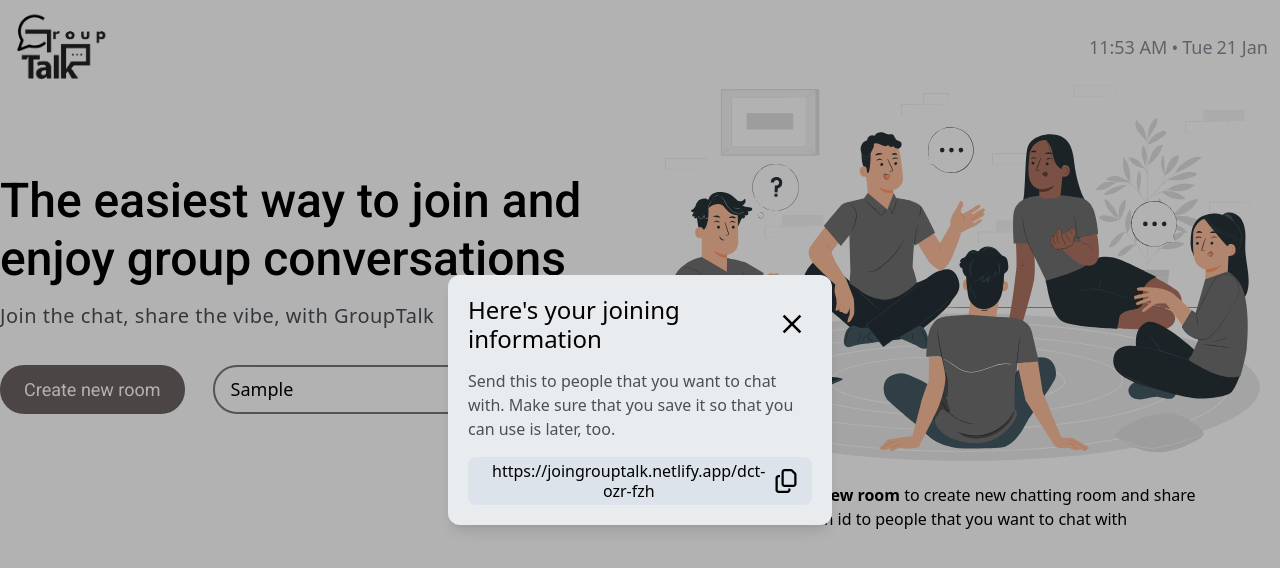
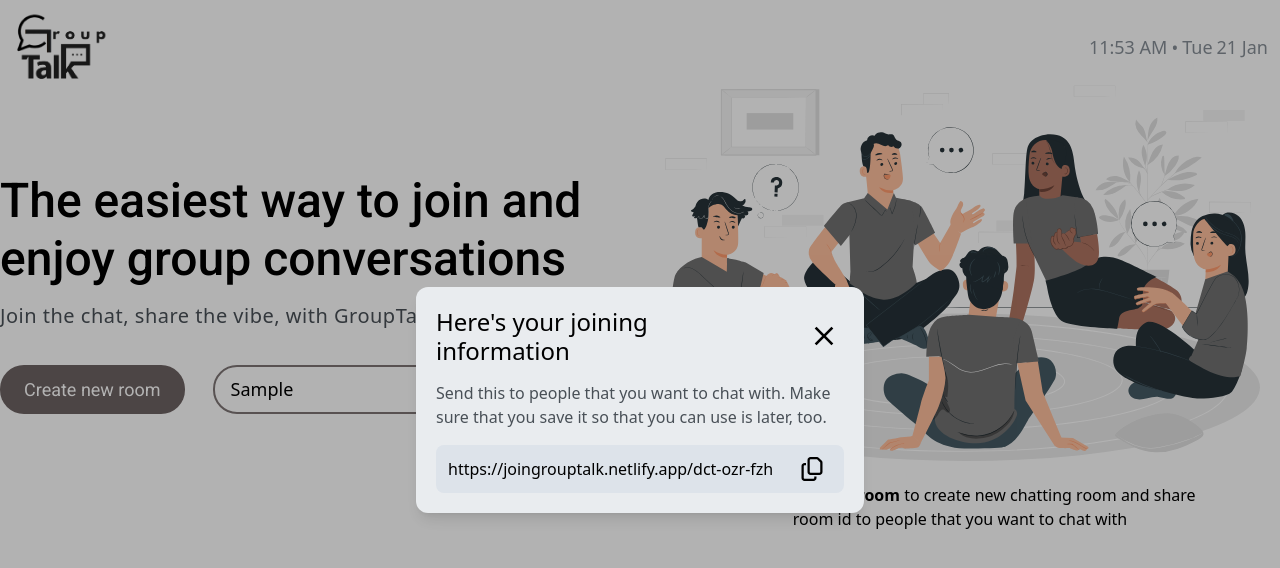
Before and after one commit to Harishgopal17/GroupTalk, a React (Vite) app in the folder client/: page / in a window 1280 px wide. Both pictures are taken after typing "Sample" into the empty fields and a click on the button "Create new room". Shown: the top 568 px of the page. Built offline with nearby package versions, Linux system fonts and the light colour scheme.

Commit message:
small change

```diff
--- a/client/src/components/NewRoom.jsx
+++ b/client/src/components/NewRoom.jsx
@@ -29,7 +29,7 @@ export default function NewRoom({
 
   return (
     <div className="fixed top-0 left-0 w-full h-screen bg-black bg-opacity-30 flex items-center justify-center z-50">
-      <div className="bg-[#e9ecef] rounded-xl shadow-lg p-5 w-[90%] max-w-sm text-center flex flex-col">
+      <div className="bg-[#e9ecef] rounded-xl shadow-lg p-5 max-w-md text-center flex flex-col">
         <div className="flex flex-col gap-4 justify-center">
           <div className="flex justify-center gap-5">
             <h6 className="text-2xl font-medium text-start max-md:text-xl">
@@ -51,7 +51,7 @@ export default function NewRoom({
               save it so that you can use is later, too.
             </p>
           </div>
-          <div className="flex items-center justify-between bg-[#dde3ea] px-6 py-1 w-full rounded-lg leading-5 max-md:px-2 max-md:text-base">
+          <div className="flex items-center justify-between bg-[#dde3ea] px-3 py-1 w-full rounded-lg leading-5 max-md:px-2 max-md:text-base">
             <p>{`${FRONTEND_URI}/${roomId}`}</p>
             {iscopied ? (
               <span className="cursor-pointer rounded-full self-center p-2 hover:bg-[#cbcfd3] transition-colors duration-300">
```
